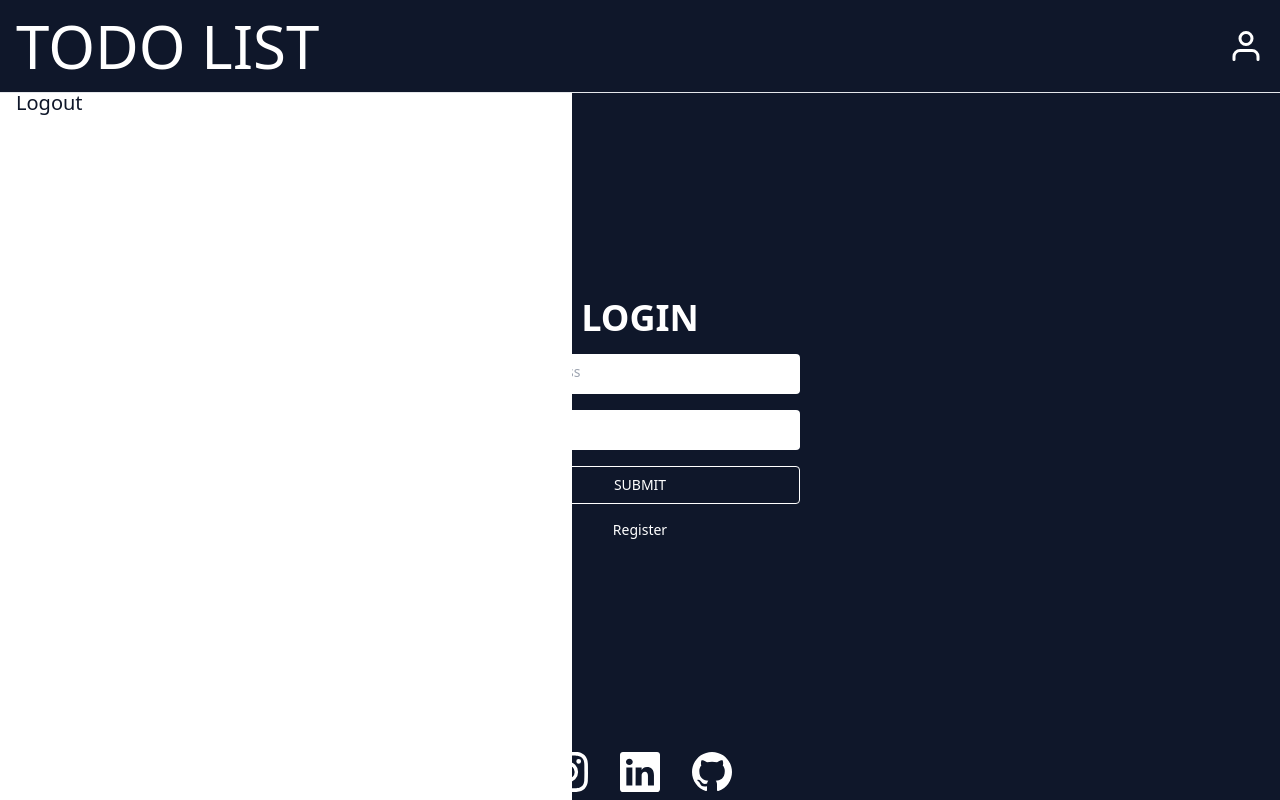
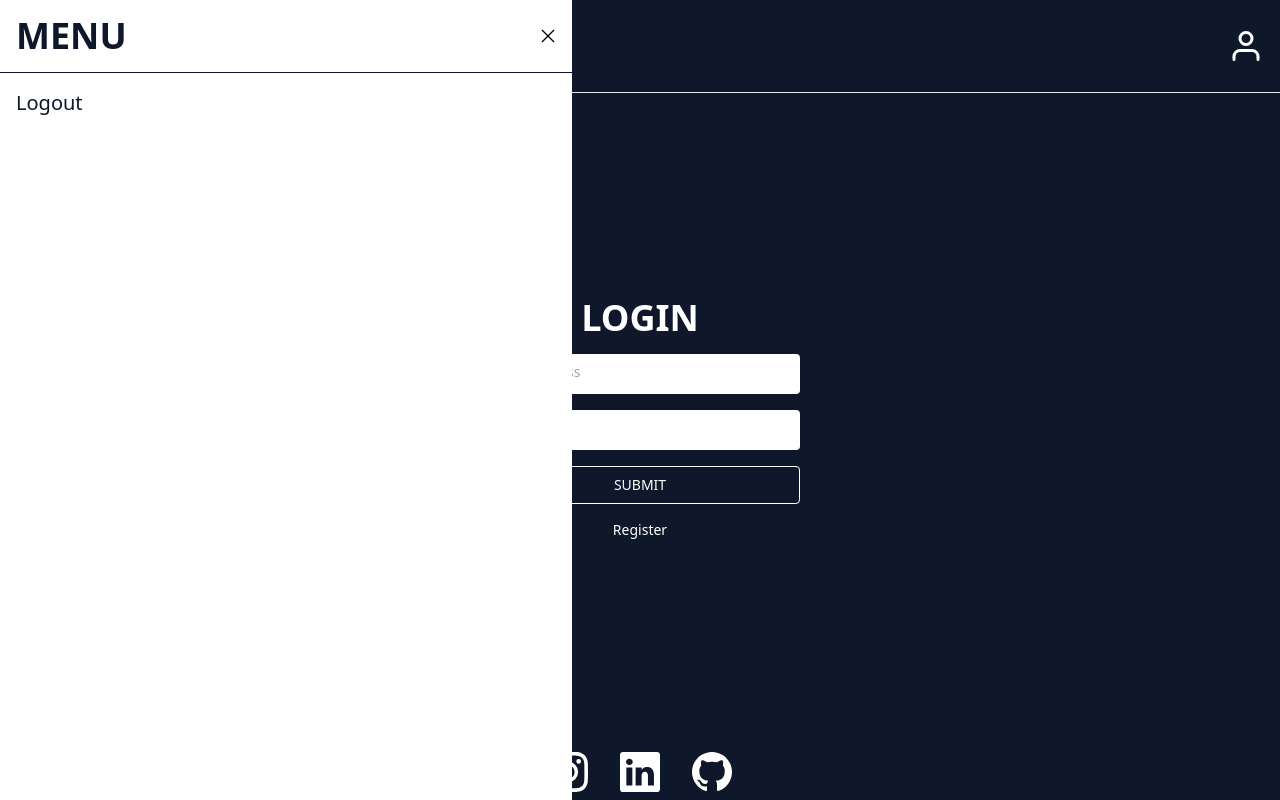
Before and after one commit to juarezv90/nextjs-todo, a Next.js app: page / in a window 1280 px wide. Both pictures are taken after a click on the icon 1246 px from the left and 46 px from the top of the page. Built offline with nearby package versions, Linux system fonts and the light colour scheme; no server answers.

Commit message:
Fixed z index of modal

```diff
--- a/src/components/Modal.js
+++ b/src/components/Modal.js
@@ -18,7 +18,7 @@ export default function Modal(props) {
   }
 
   return ReactDOM.createPortal(
-    <div className="fixed w-[30ch] sm:w-[50ch] inset-0 bg-white text-slate-900 flex flex-col text-lg sm:text-xl">
+    <div className="fixed w-[30ch] sm:w-[50ch] inset-0 bg-white text-slate-900 flex flex-col text-lg sm:text-xl z-[200]">
       <div className="flex items-center justify-between border-b border-solid border-slate-900 p-4">
         <h1 className="font-extrabold text-2xl sm:text-4xl select-none">
           MENU
```
